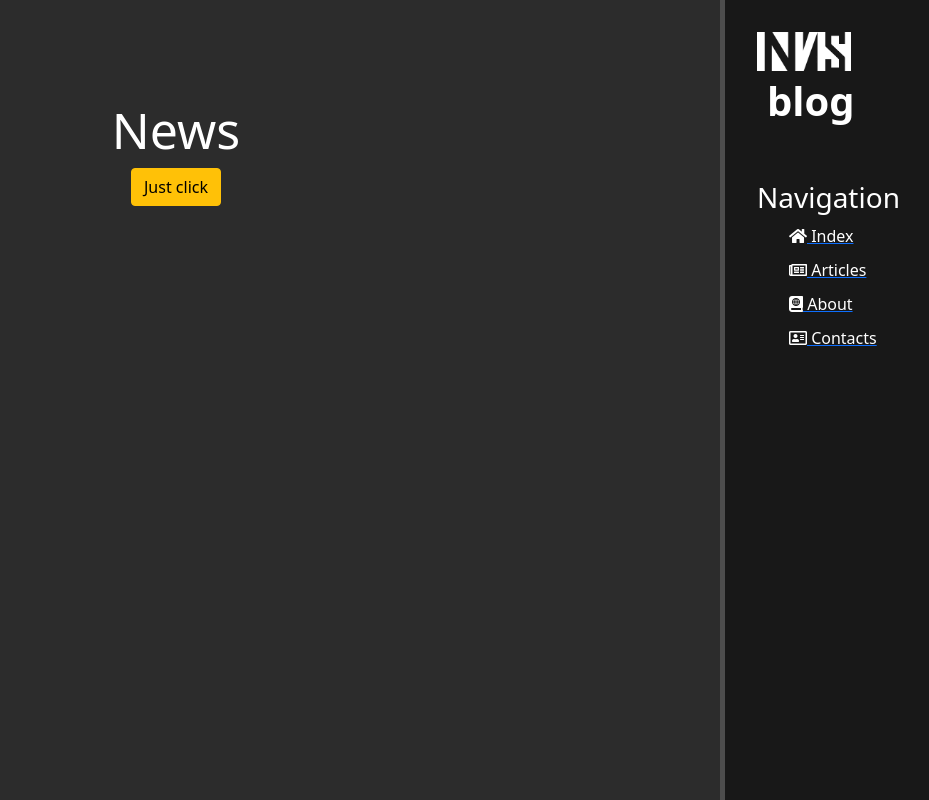
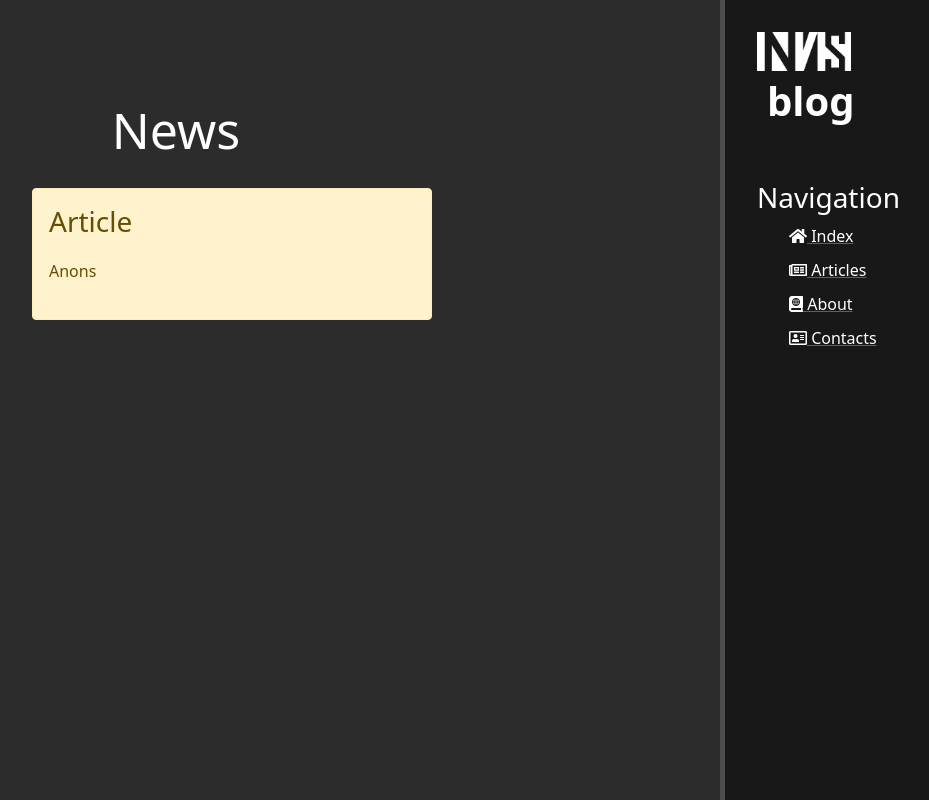
Before and after one commit to Im-Invisible/blog, a Django app: page /news/ in a window 1280 px wide. Shown: the whole page, without its empty margins (304-1233 px from the left). Run offline with Django 4.2, Linux system fonts and the light colour scheme; data comes from the database, SQL or seed files in the repository; both versions use the stored data as it was after the commit; some libraries are stand-ins or nearby versions.

Commit message:
Output articles from the database

```diff
--- a/main/static/main/css/style.css
+++ b/main/static/main/css/style.css
@@ -63,3 +63,11 @@ main .features p{
     max-width: 400px;
     margin: 20px auto;
 }
+
+.alert-warning {
+    float: left;
+    clear: both;
+    width: 400px;
+    margin: 20px 35%;
+    text-align: left;
+}
--- a/news/templates/news/news.html
+++ b/news/templates/news/news.html
@@ -5,7 +5,15 @@
 {% block content %}
     <div class="features">
         <h1>News</h1>
-
-        <button class="btn btn-warning">Just click</button>
+        {% if news %}
+            {% for i in news %}
+                <div class="alert alert-warning">
+                    <h3>{{ i.title }}</h3>
+                    <p>{{ i.anons }}</p>
+                </div>
+            {% endfor %}
+        {% else %}
+            <p>No entries</p>
+        {% endif %}
     </div>
 {% endblock %}
--- a/news/views.py
+++ b/news/views.py
@@ -1,4 +1,6 @@
 from django.shortcuts import render
+from .models import Articles
 
 def news(request):
-    return render(request, 'news/news.html')
+    news = Articles.objects.order_by('-date')
+    return render(request, 'news/news.html', {'news': news})
```
Also changed, not shown: db.sqlite3.
